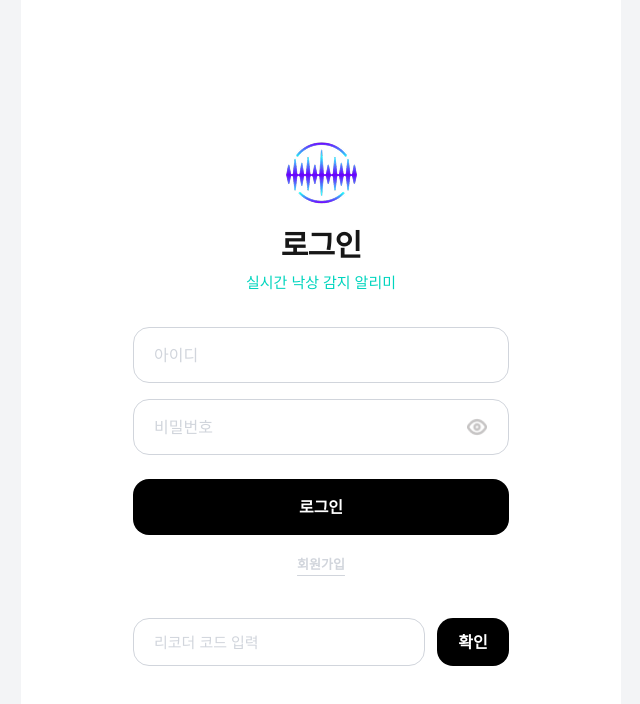
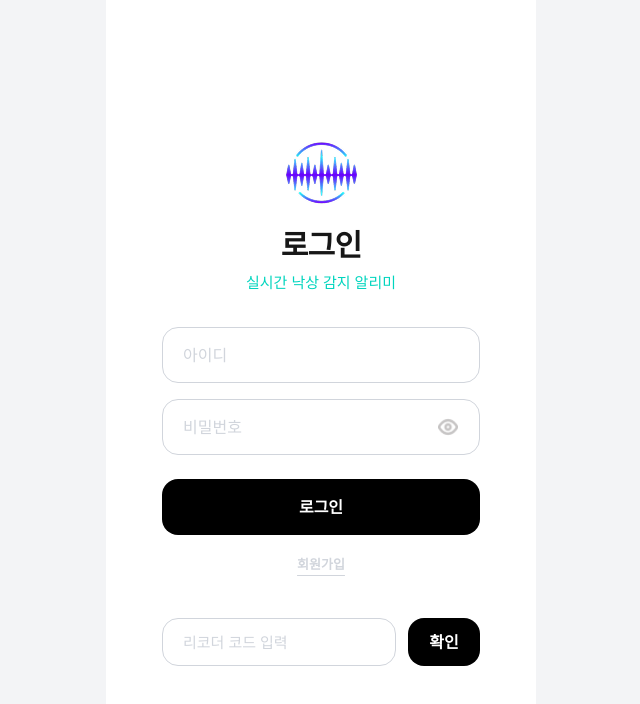
Before and after one commit to AudioFallCare/AudioFallCare_web, a React (Vite) app: page / in a window 1280 px wide. Shown: the top 704 px of the page, without its empty margins (319-959 px from the left). Built offline with nearby package versions, Linux system fonts and the light colour scheme; a web font is replaced by a local one.

Commit message:
feat : Bottom 위치 조정

```diff
--- a/src/component/Bottom_Nav.jsx
+++ b/src/component/Bottom_Nav.jsx
@@ -1,17 +1,16 @@
-import React from 'react';
-import { Link, useLocation } from 'react-router-dom'; // useLocation 추가!
+import React from "react";
+import { Link, useLocation } from "react-router-dom";
 
 const BottomNav = () => {
-  const location = useLocation(); // 현재 주소 ㅇㄷ?
+  const location = useLocation();
 
-  // 아이콘 color 전환
   const getIconColor = (path) => {
-    return location.pathname === path ? 'text-red-400' : 'text-gray-400';
+    return location.pathname === path ? "text-red-400" : "text-gray-400";
   };
 
   return (
-    <nav className="fixed bottom-0 left-0 w-full h-20 border-t border-gray-300 flex items-center justify-around pb-2 bg-white z-50">
-
+    <nav className="absolute bottom-10 left-0 w-full h-[120px] border-t border-gray-300 bg-white z-50">
+      <div className="h-full flex items-center justify-around pb-2">
         {/* 왼쪽 버튼 (mypage2) */}
         <Link to="/mypage2" className="p-2">
           <svg
@@ -22,7 +21,7 @@ const BottomNav = () => {
             strokeWidth="2"
             strokeLinecap="round"
             strokeLinejoin="round"
-          className={`w-8 h-8 ${getIconColor('/mypage2')}`}
+            className={`w-8 h-8 ${getIconColor("/mypage2")}`}
           >
             <path d="M3 9l9-7 9 7v11a2 2 0 0 1-2 2H5a2 2 0 0 1-2-2z"></path>
             <polyline points="9 22 9 12 15 12 15 22"></polyline>
@@ -39,12 +38,13 @@ const BottomNav = () => {
             strokeWidth="2"
             strokeLinecap="round"
             strokeLinejoin="round"
-          className={`w-8 h-8 ${getIconColor('/falllog')}`}
+            className={`w-8 h-8 ${getIconColor("/falllog")}`}
           >
             <rect x="3" y="3" width="18" height="18" rx="2" ry="2"></rect>
             <polyline points="21 12 16 12 12 17 8 12 3 12"></polyline>
           </svg>
         </Link>
+      </div>
     </nav>
   );
 };
--- a/src/layout.jsx
+++ b/src/layout.jsx
@@ -1,27 +1,26 @@
-import React from "react"
-import { useLocation } from "react-router-dom"
-import BottomNav from "./component/Bottom_Nav"
+import React from "react";
+import { useLocation } from "react-router-dom";
+import BottomNav from "./component/Bottom_Nav";
 
 const Layout = ({ children }) => {
-
   const location = useLocation();
-
-  // bottom nav 바
-  const showNavList = [
-    '/mypage1',
-    '/mypage2',
-    '/falllog'
-  ];
+  const showNavList = ["/mypage1", "/mypage2", "/falllog"];
   const showNav = showNavList.includes(location.pathname);
 
   return (
-    <div className="min-h-screen bg-gray-100 flex justify-center">
-      <main className="w-full max-w-[600px] bg-white min-h-screen px-4">
-        {children}
+    <div className="w-full h-[100dvh] bg-gray-100 flex justify-center overflow-hidden">
+      {/* 앱 프레임 */}
+      <div className="relative w-full max-w-[430px] h-full bg-white flex flex-col">
+        {/* 실제 페이지 내용 */}
+        <div className="flex-1 overflow-y-auto pb-[84px]">
+          {children}
+        </div>
+
+        {/* BottomNav */}
         {showNav && <BottomNav />}
-      </main>
+      </div>
     </div>
-  )
-}
+  );
+};
 
-export default Layout
+export default Layout;
```
Lines whose indentation alone changed are shown as unchanged.
